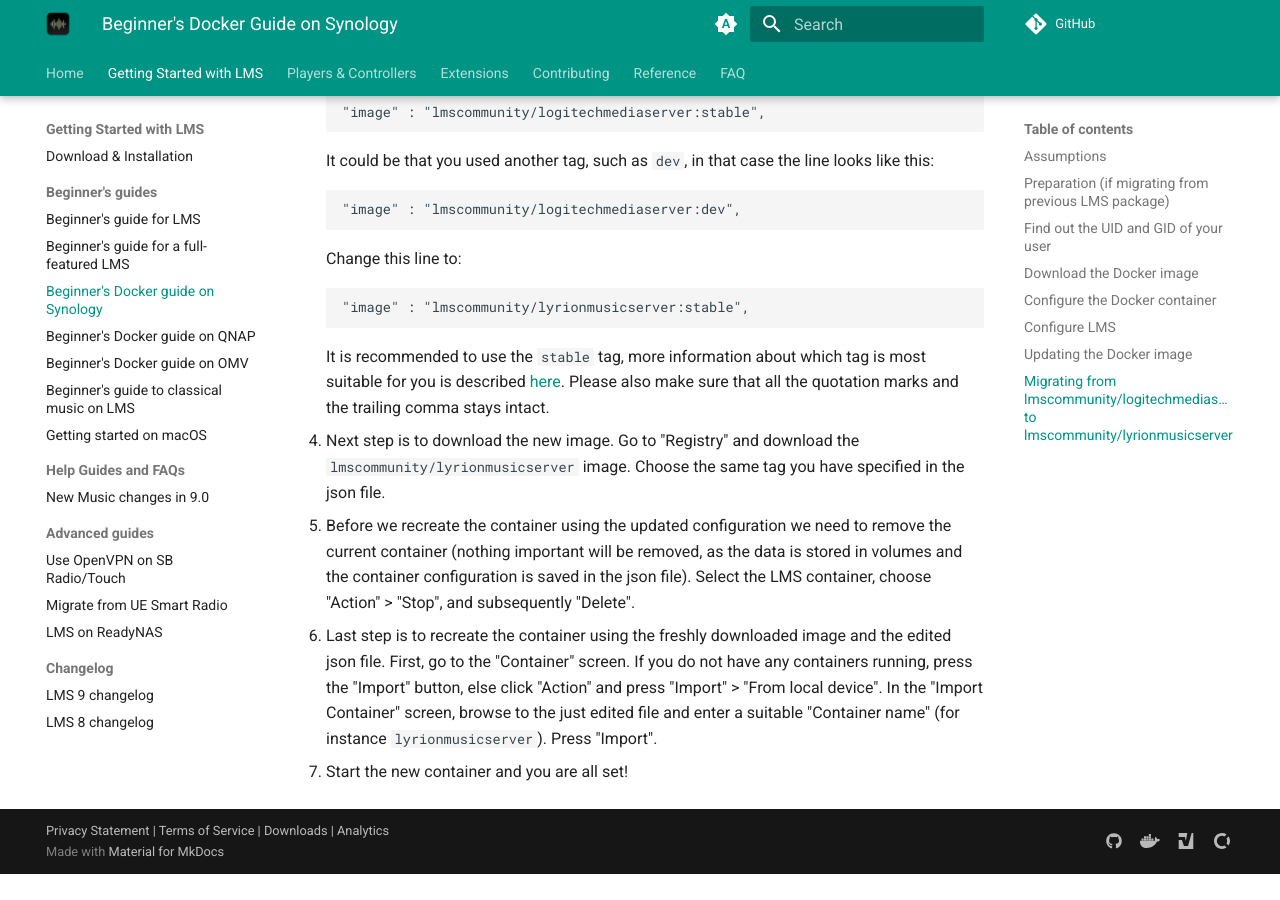
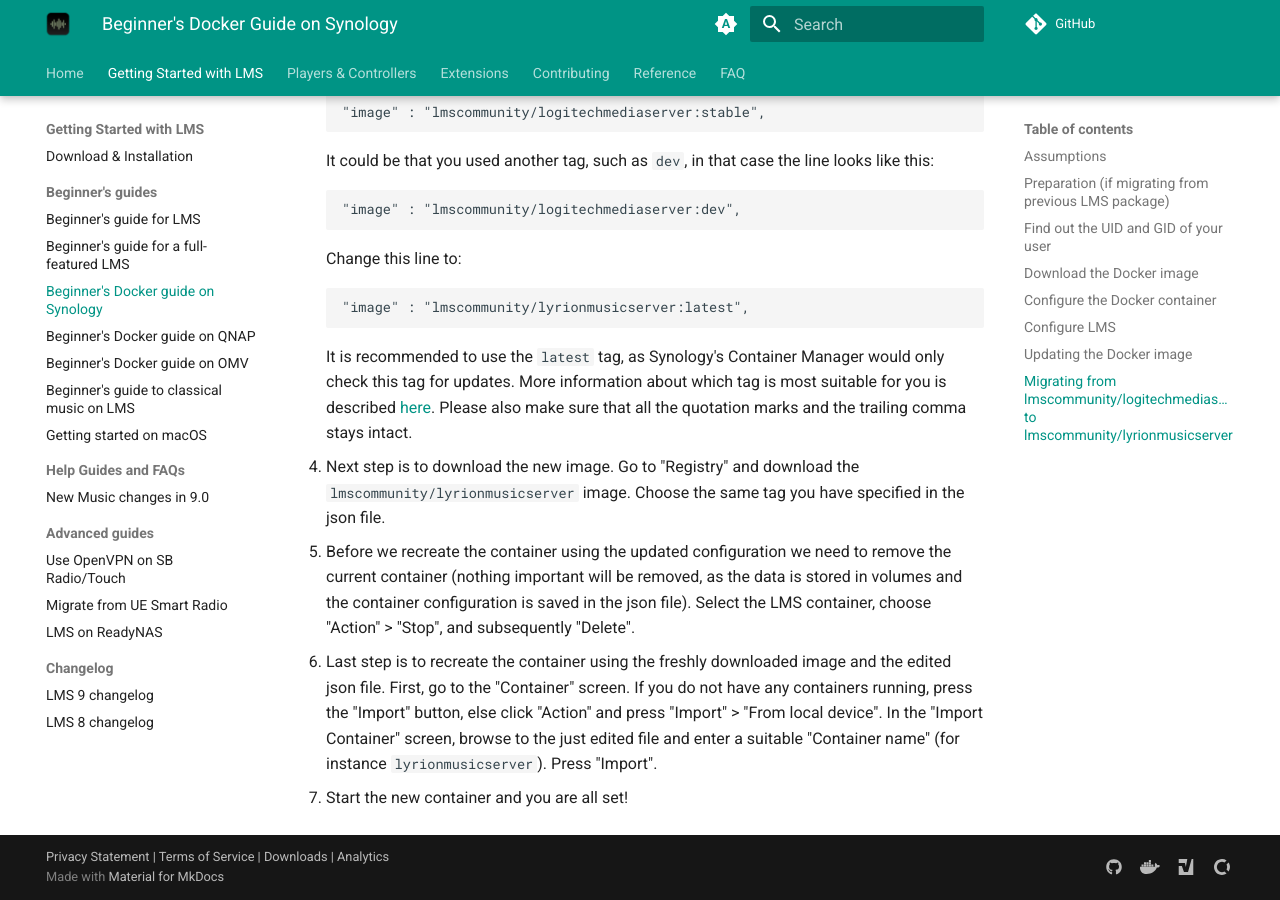
Before and after one commit to LMS-Community/lms-community.github.io, an MkDocs documentation site: the page built from docs/getting-started/beginners-guide-synology-docker.md, in a window 1280 px wide and 900 px high, scrolled down 4436 px. Built offline with MkDocs 1.6.1 and Material for MkDocs 9.7.7, drawn with Linux system fonts in a browser that asks for light colours; a script that is not in the unit is left out; plug-ins that fetch from the network failed and are left out; comment, search, counter and statistics services are not loaded; before the commit the page ends 5310 px from its top, so only the background shows below that.

```diff
--- a/docs/getting-started/beginners-guide-synology-docker.md
+++ b/docs/getting-started/beginners-guide-synology-docker.md
@@ -130,9 +130,9 @@
 
     Change this line to:
 
-        "image" : "lmscommunity/lyrionmusicserver:stable",
+        "image" : "lmscommunity/lyrionmusicserver:latest",
 
-    It is recommended to use the `stable` tag, more information about which tag is most suitable for you is described [here](https://hub.docker.com/r/lmscommunity/lyrionmusicserver). Please also make sure that all the quotation marks and the trailing comma stays intact.
+    It is recommended to use the `latest` tag, as Synology's Container Manager would only check this tag for updates. More information about which tag is most suitable for you is described [here](https://hub.docker.com/r/lmscommunity/lyrionmusicserver). Please also make sure that all the quotation marks and the trailing comma stays intact.
 
 4. Next step is to download the new image. Go to "Registry" and download the `lmscommunity/lyrionmusicserver` image. Choose the same tag you have specified in the json file.
 5. Before we recreate the container using the updated configuration we need to remove the current container (nothing important will be removed, as the data is stored in volumes and the container configuration is saved in the json file). Select the LMS container, choose "Action" > "Stop", and subsequently "Delete".
```
Also changed, not shown: 1 other file.
